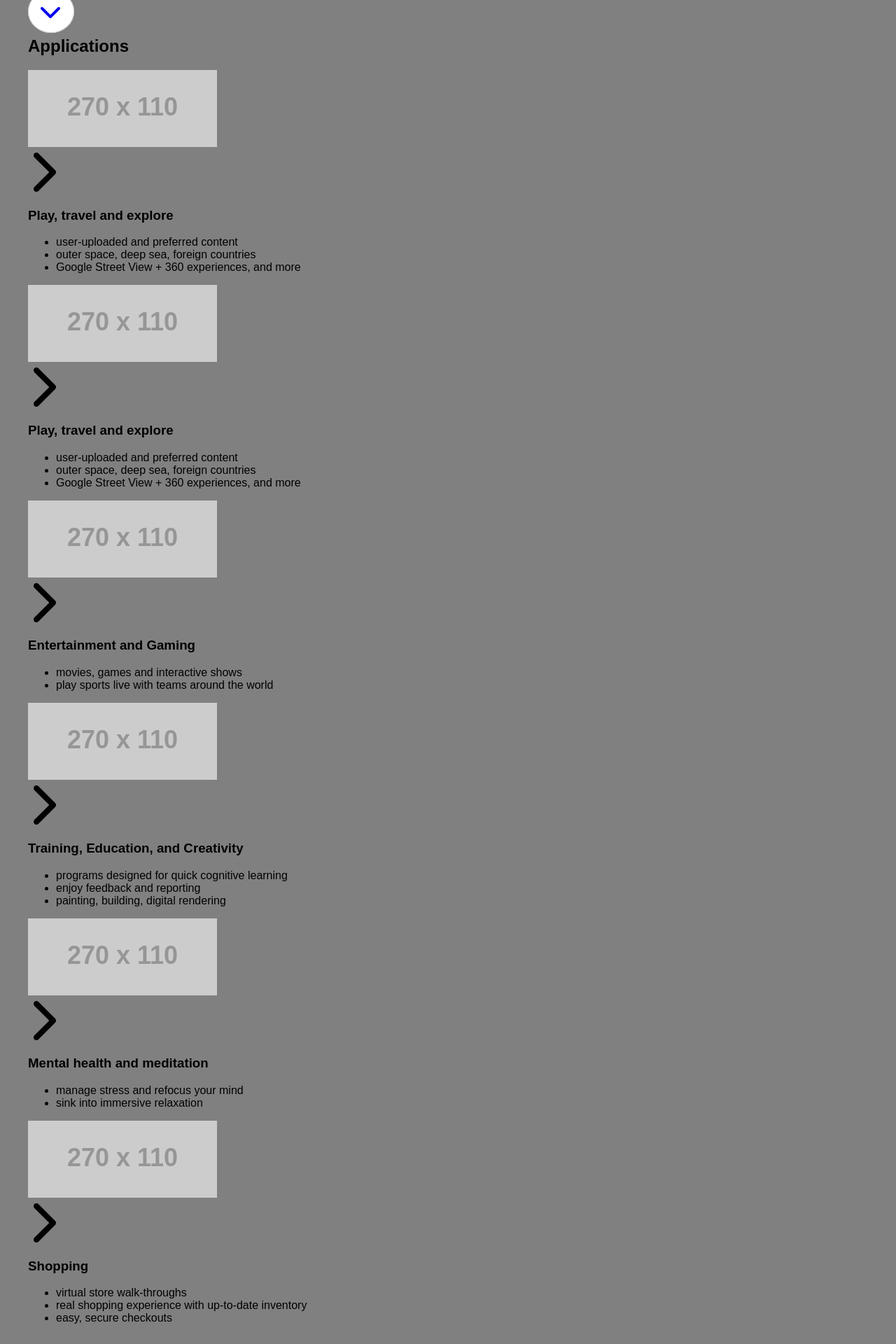
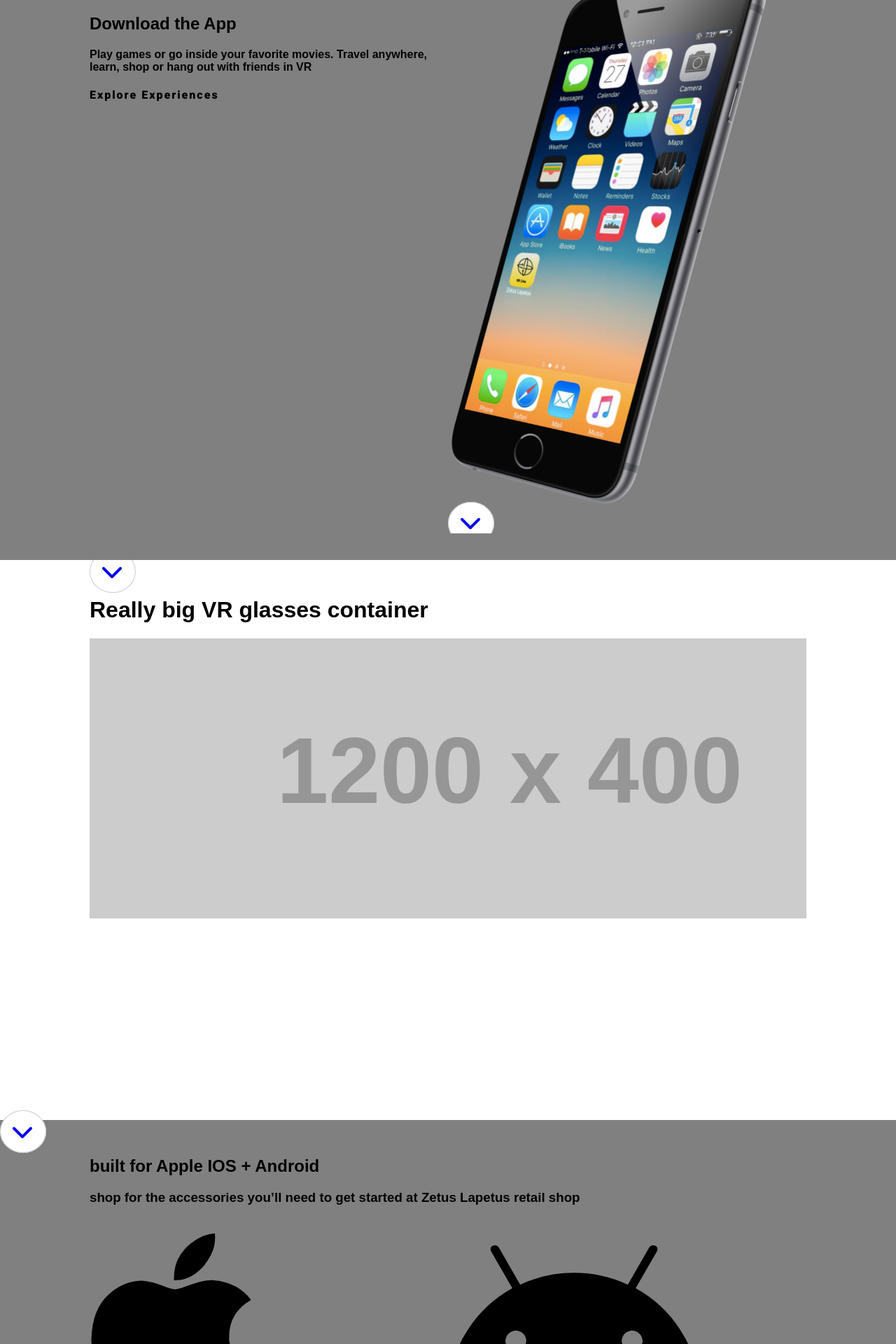
Before and after one commit to qjac/zetus_lapetus, a PHP site: page / in a window 1280 px wide. Shown: the part 1600-3520 px from the top of the page at 70% size. Run offline with PHP 8.4, Linux system fonts and the light colour scheme; grey boxes labelled with a size stand in for pictures from a placeholder-image service; some libraries are stand-ins or nearby versions.

Commit message:
Grids and Layout

```diff
--- a/css/style.css
+++ b/css/style.css
@@ -600,8 +600,116 @@ a:visited {
   background-color: gray;
 }
 
+.floating-img {
+  margin-top: -50px;
+  width: 90%;
+  height: auto;
+}
+
+.s1 {
+  width: 8.33333%;
+}
+
+.s2 {
+  width: 16.66667%;
+}
+
+.s3 {
+  width: 25.0%;
+}
+
+.s4 {
+  width: 33.33333%;
+}
+
+.s5 {
+  width: 41.66667%;
+}
+
+.s6 {
+  width: 50.0%;
+}
+
+.s7 {
+  width: 58.33333%;
+}
+
+.s8 {
+  width: 66.66667%;
+}
+
+.s9 {
+  width: 75.0%;
+}
+
+.s10 {
+  width: 83.33333%;
+}
+
+.s11 {
+  width: 91.66667%;
+}
+
+.s12 {
+  width: 100.0%;
+}
+
+@media only screen and (max-width: 480px) {
+  .off-mobile {
+    display: none;
+  }
+}
+@media only screen and (min-width: 480px) and (max-width: 780px) {
+  .m1 {
+    width: 8.33333%;
+  }
+
+  .m2 {
+    width: 16.66667%;
+  }
+
+  .m3 {
+    width: 25.0%;
+  }
+
+  .m4 {
+    width: 33.33333%;
+  }
+
+  .m5 {
+    width: 41.66667%;
+  }
+
+  .m6 {
+    width: 50.0%;
+  }
+
+  .m7 {
+    width: 58.33333%;
+  }
+
+  .m8 {
+    width: 66.66667%;
+  }
+
+  .s9 {
+    width: 75.0%;
+  }
+
+  .m10 {
+    width: 83.33333%;
+  }
+
+  .m11 {
+    width: 91.66667%;
+  }
+
+  .m12 {
+    width: 100.0%;
+  }
+}
 /*
- * LAYOUT
+ * GRID
 ------------------------------------------------------*/
 .section {
   width: 100%;
@@ -609,22 +717,72 @@ a:visited {
 }
 
 .container {
-  max-width: 1200px;
+  max-width: 80%;
   margin: 0 auto;
   clear: both;
   overflow: hidden;
 }
 
-#applications .container {
-  height: 2200px;
+.row:after {
+  content: "";
+  clear: both;
+  display: table;
 }
 
-#devices .container {
-  height: 950px;
+.col {
+  float: left;
+  display: block;
+  position: relative;
 }
 
-.footer > .container {
-  height: 2000px;
+@media screen and (min-width: 780px) {
+  .l1 {
+    width: 8.33333%;
+  }
+
+  .l2 {
+    width: 16.66667%;
+  }
+
+  .l3 {
+    width: 25.0%;
+  }
+
+  .l4 {
+    width: 33.33333%;
+  }
+
+  .l5 {
+    width: 41.66667%;
+  }
+
+  .l6 {
+    width: 50.0%;
+  }
+
+  .l7 {
+    width: 58.33333%;
+  }
+
+  .l8 {
+    width: 66.66667%;
+  }
+
+  .l9 {
+    width: 75.0%;
+  }
+
+  .l10 {
+    width: 83.33333%;
+  }
+
+  .l11 {
+    width: 91.66667%;
+  }
+
+  .l12 {
+    width: 100.0%;
+  }
 }
 
 /*# sourceMappingURL=style.css.map */
--- a/index.php
+++ b/index.php
@@ -30,95 +30,18 @@
 	</section><!-- #section0 .section -->
 	<section id="applications" class="scroll section">
 		<div class="container">
+            <div class="col s12 l6">
+                <h2>Download the App</h2>
+                <h4>Play games or go inside your favorite movies. Travel anywhere, learn, shop or hang out with friends in VR</h4>
+                <a href="" class="btn">Explore Experiences</a>
+            </div>
+            <div class="col s4 l6 off-mobile">
+                <img class="floating-img" src="img/floatingphone.png" alt="">
                 <div class="scroll-arrow">
                     <a href="#" class="scroll-btn"><i class="fa fa-chevron-down fa-2x" aria-hidden="true"></i>
                     </a>
                 </div><!-- .scroll-arrow -->
-			<header class="content-header">
-				<h2>Applications</h2>
-			</header><!-- .content-header -->
-			<div class="row">
-				<div class="quarter">
-					<img src="http://placehold.it/270x110" alt="#">
             </div>
-				<div class="threequarter">
-					<i class="fa fa-chevron-right fa-4x" aria-hidden="true"></i>
-					<h3>Play, travel and explore</h3>
-					<ul>
-						<li>user-uploaded and preferred content</li>
-						<li>outer space, deep sea, foreign countries</li>
-						<li>Google Street View + 360 experiences, and more</li>
-					</ul>
-				</div><!-- .threequarter -->
-			</div><!-- .row -->
-			<div class="row">
-				<div class="quarter">
-					<img src="http://placehold.it/270x110" alt="#">
-				</div>
-				<div class="threequarter">
-					<i class="fa fa-chevron-right fa-4x" aria-hidden="true"></i>
-					<h3>Play, travel and explore</h3>
-					<ul>
-						<li>user-uploaded and preferred content</li>
-						<li>outer space, deep sea, foreign countries</li>
-						<li>Google Street View + 360 experiences, and more</li>
-					</ul>
-				</div><!-- .threequarter -->
-			</div><!-- .row -->
-			<div class="row">
-				<div class="quarter">
-					<img src="http://placehold.it/270x110" alt="#">
-				</div>
-				<div class="threequarter">
-					<i class="fa fa-chevron-right fa-4x" aria-hidden="true"></i>
-					<h3>Entertainment and Gaming</h3>
-					<ul>
-						<li>movies, games and interactive shows</li>
-						<li>play sports live with teams around the world</li>
-					</ul>
-				</div><!-- .threequarter -->
-			</div><!-- .row -->
-			<div class="row">
-				<div class="quarter">
-					<img src="http://placehold.it/270x110" alt="#">
-				</div>
-				<div class="threequarter">
-					<i class="fa fa-chevron-right fa-4x" aria-hidden="true"></i>
-					<h3>Training, Education, and Creativity</h3>
-					<ul>
-						<li>programs designed for quick cognitive learning </li>
-						<li>enjoy feedback and reporting</li>
-						<li>painting, building, digital rendering</li>
-					</ul>
-				</div><!-- .threequarter -->
-			</div><!-- .row -->
-			<div class="row">
-				<div class="quarter">
-					<img src="http://placehold.it/270x110" alt="#">
-				</div><!-- .quarter -->
-				<div class="threequarter">
-					<i class="fa fa-chevron-right fa-4x" aria-hidden="true"></i>
-					<h3>Mental health and meditation</h3>
-					<ul>
-						<li>manage stress and refocus your mind</li>
-						<li>sink into immersive relaxation</li>
-					</ul>
-				</div><!-- .threequarter -->
-			</div><!-- .row -->
-			<div class="row">
-				<div class="quarter">
-					<img src="http://placehold.it/270x110" alt="#">
-				</div><!-- .quarter -->
-				<div class="threequarter">
-					<i class="fa fa-chevron-right fa-4x" aria-hidden="true"></i>
-					<h3>Shopping</h3>
-					<ul>
-						<li>virtual store walk-throughs</li>
-						<li>real shopping experience with up-to-date inventory</li>
-						<li>easy, secure checkouts</li>
-					</ul>
-				</div><!-- .threequarter -->
-			</div><!-- .row -->
 		</div><!-- .container -->
 	</section><!-- #section1 .section -->
 	<section id="section3" class="scroll section">
@@ -137,15 +60,17 @@
 			</a>
 		</div>
 		<div class="container">
+			<div class="row">
 				<h2>built for Apple IOS + Android</h2>
 				<h3> shop for the accessories you’ll need to get started at Zetus Lapetus retail shop</h3>
-			<div class="half">
+				<div class="col s12 m6 l6">
 					<i class="fa fa-apple device-icon" aria-hidden="true"></i>
 					<a href="#" class="btn">Apple VR Package</a>
 				</div>
-			<div class="half">
+				<div class="col s12 m6 l6">
 					<i class="fa fa-android device-icon" aria-hidden="true"></i>
 					<a href="#" class="btn">Android VR Package</a>
+				</div>
 			</div>
 		</div><!-- .container -->
 	</section><!-- #section3 .section .page4 -->
--- a/scss/partials/_base.scss
+++ b/scss/partials/_base.scss
@@ -72,7 +72,6 @@ a:visited {
   padding: 0;
   border: none !important;
 }
-
 #hamburger {
   padding: 15px 15px;
   display: inline-block;
@@ -156,7 +155,15 @@ a:visited {
 .device-icon {
   font-size: 20em;
 }
-
 .section:nth-child(even) {
   background-color: gray;
 }
+.floating-img {
+  margin-top: -50px;
+  width: 90%;
+  height: auto;
+}
+
+$col: 8.33333333333333%;
+$breakpoint-mobile: 480px;
+$breakpoint-tablet: 780px;
--- a/scss/partials/_layout_lg.scss
+++ b/scss/partials/_layout_lg.scss
@@ -1,6 +1,6 @@
 
 /*
- * LAYOUT
+ * GRID
 ------------------------------------------------------*/
 
 .section {
@@ -8,17 +8,57 @@
   margin: 0 auto;
 }
 .container {
-  max-width: 1200px;
+  max-width: 80%;
   margin: 0 auto;
   clear: both;
   overflow: hidden;
 }
-#applications .container {
-  height: 2200px;
+.row:after {
+  content: "";
+  clear: both;
+  display: table;
 }
-#devices .container {
-  height: 950px;
+.col {
+  float: left;
+  display: block;
+  position: relative;
 }
-.footer > .container {
-  height: 2000px;
+
+@media screen and (min-width: $breakpoint-tablet) {
+  .l1 {
+    width: $col;
+  }
+  .l2 {
+    width: $col * 2;
+  }
+  .l3 {
+    width: $col * 3;
+  }
+  .l4 {
+    width: $col * 4;
+  }
+  .l5 {
+    width: $col * 5;
+  }
+  .l6 {
+    width: $col * 6;
+  }
+  .l7 {
+    width: $col * 7;
+  }
+  .l8 {
+    width: $col * 8;
+  }
+  .l9 {
+    width: $col * 9;
+  }
+  .l10 {
+    width: $col * 10;
+  }
+  .l11 {
+    width: $col * 11;
+  }
+  .l12 {
+    width: $col * 12;
+  }
 }
--- a/scss/partials/_layout_md.scss
+++ b/scss/partials/_layout_md.scss
@@ -0,0 +1,38 @@
+@media only screen and (min-width: $breakpoint-mobile) and (max-width: $breakpoint-tablet) {
+  .m1 {
+    width: $col;
+  }
+  .m2 {
+    width: $col * 2;
+  }
+  .m3 {
+    width: $col * 3;
+  }
+  .m4 {
+    width: $col * 4;
+  }
+  .m5 {
+    width: $col * 5;
+  }
+  .m6 {
+    width: $col * 6;
+  }
+  .m7 {
+    width: $col * 7;
+  }
+  .m8 {
+    width: $col * 8;
+  }
+  .s9 {
+    width: $col * 9;
+  }
+  .m10 {
+    width: $col * 10;
+  }
+  .m11 {
+    width: $col * 11;
+  }
+  .m12 {
+    width: $col * 12;
+  }
+}
--- a/scss/partials/_layout_sm.scss
+++ b/scss/partials/_layout_sm.scss
@@ -0,0 +1,41 @@
+.s1 {
+  width: $col;
+}
+.s2 {
+  width: $col * 2;
+}
+.s3 {
+  width: $col * 3;
+}
+.s4 {
+  width: $col * 4;
+}
+.s5 {
+  width: $col * 5;
+}
+.s6 {
+  width: $col * 6;
+}
+.s7 {
+  width: $col * 7;
+}
+.s8 {
+  width: $col * 8;
+}
+.s9 {
+  width: $col * 9;
+}
+.s10 {
+  width: $col * 10;
+}
+.s11 {
+  width: $col * 11;
+}
+.s12 {
+  width: $col * 12;
+}
+@media only screen and (max-width: $breakpoint-mobile) {
+  .off-mobile {
+    display: none;
+  }
+}
--- a/scss/style.scss
+++ b/scss/style.scss
@@ -2,6 +2,6 @@
 @import '../scss/modules/_colors.scss';
 @import '../scss/modules/_typography.scss';
 @import '../scss/partials/_base.scss';
+@import '../scss/partials/_layout_sm.scss';
+@import '../scss/partials/_layout_md.scss';
 @import '../scss/partials/_layout_lg.scss';
-@import '../scss/partials/_layout_md.scss';
-@import '../scss/partials/_layout_sm.scss';
```
Also changed, not shown: applications.php (added, +94 -0 lines), img/floatingphone.png (added), 1 other file. Lines whose indentation alone changed are shown as unchanged.
